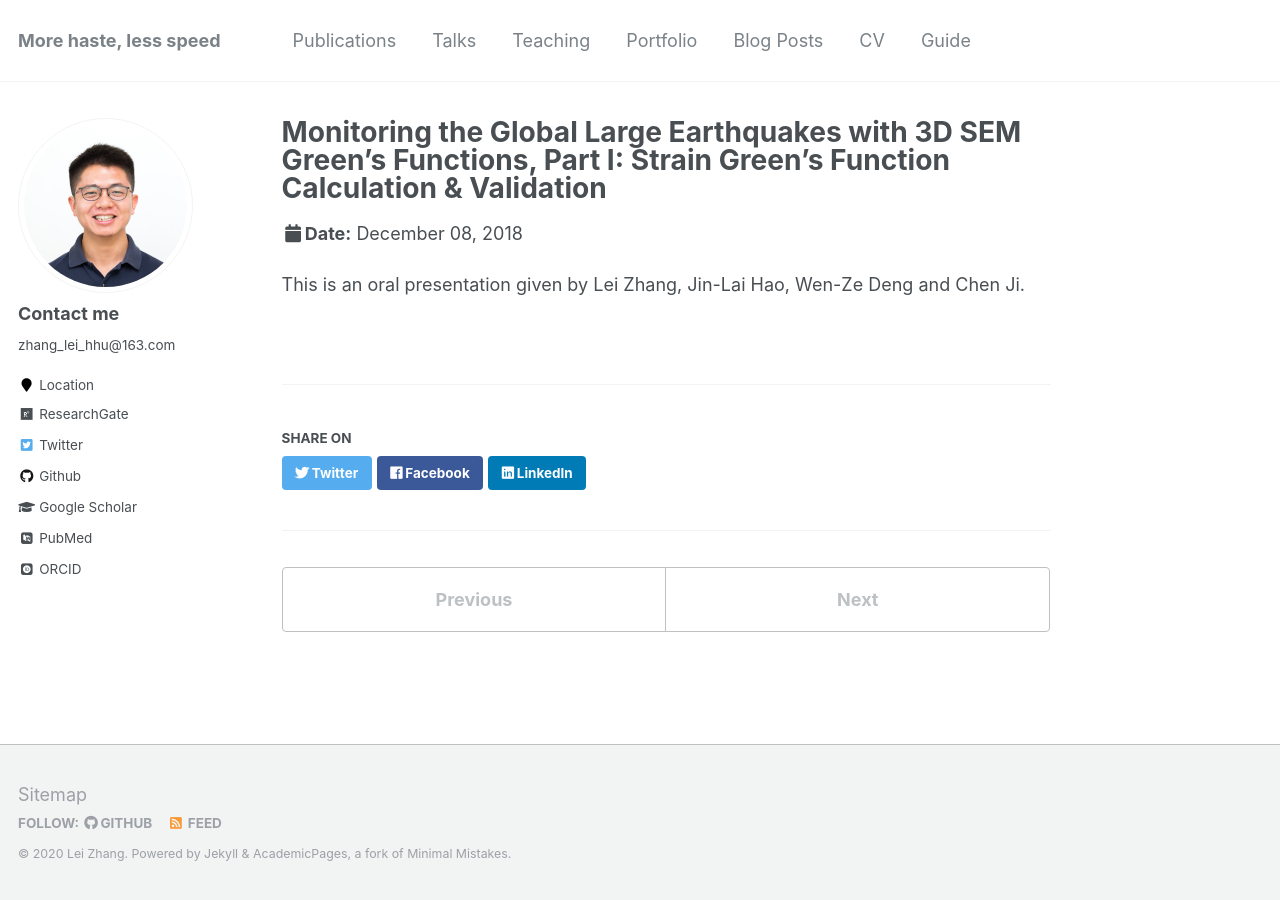
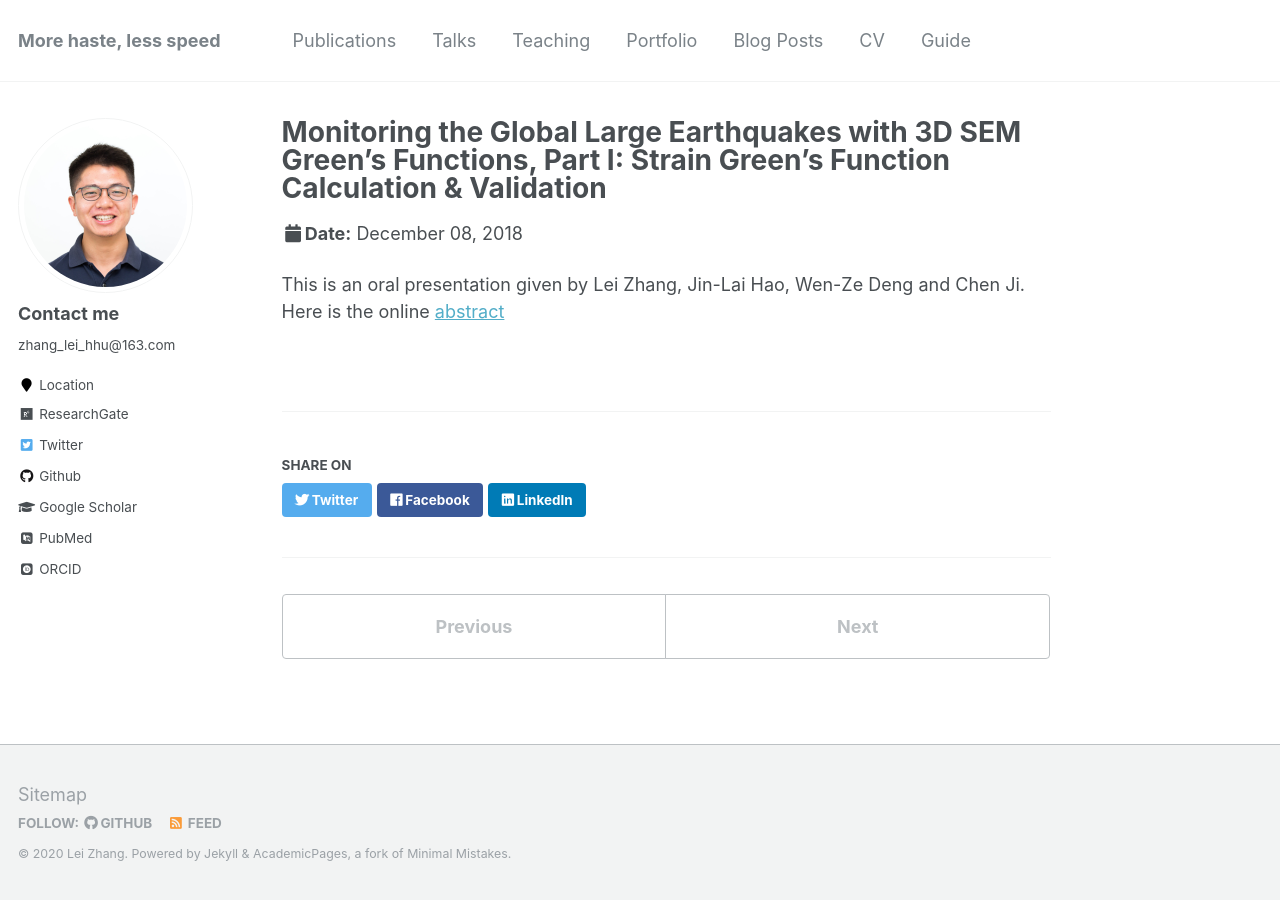
Before and after one commit to zhanglei911/zhanglei911.github.io, a Jekyll site: the page built from _talks/2018-12-08-talk-1.md, in a window 1280 px wide. Built offline with Jekyll 4.4.1, drawn with Linux system fonts in a browser that asks for light colours; some web fonts are replaced.

Commit message:
Update 2018-12-08-talk-1.md

```diff
--- a/_talks/2018-12-08-talk-1.md
+++ b/_talks/2018-12-08-talk-1.md
@@ -8,4 +8,4 @@ date: 2018-12-08
 location: "Washington, D.C."
 ---
 
-This is an oral presentation given by Lei Zhang, Jin-Lai Hao, Wen-Ze Deng and Chen Ji.
+This is an oral presentation given by Lei Zhang, Jin-Lai Hao, Wen-Ze Deng and Chen Ji. Here is the online [abstract](https://ui.adsabs.harvard.edu/abs/2018AGUFM.S33B..03Z/abstract)
```
